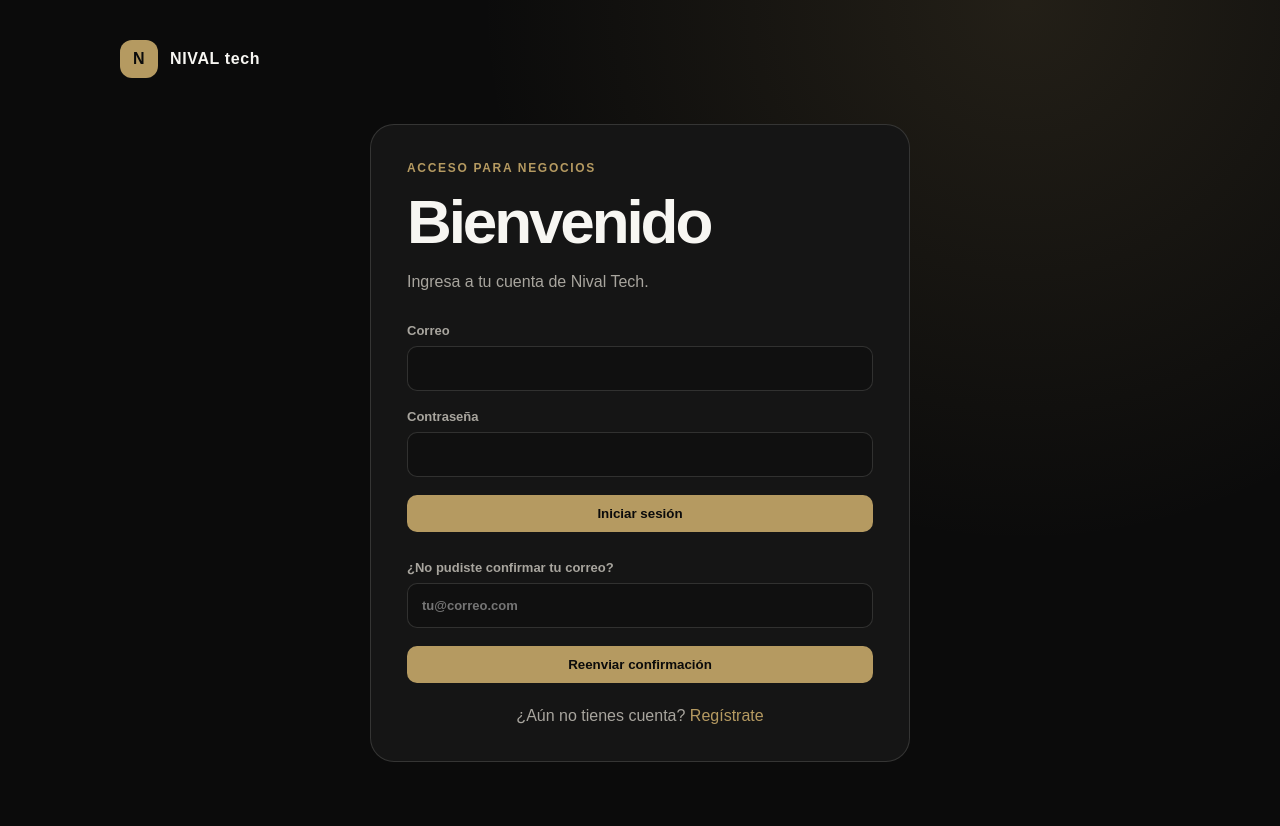
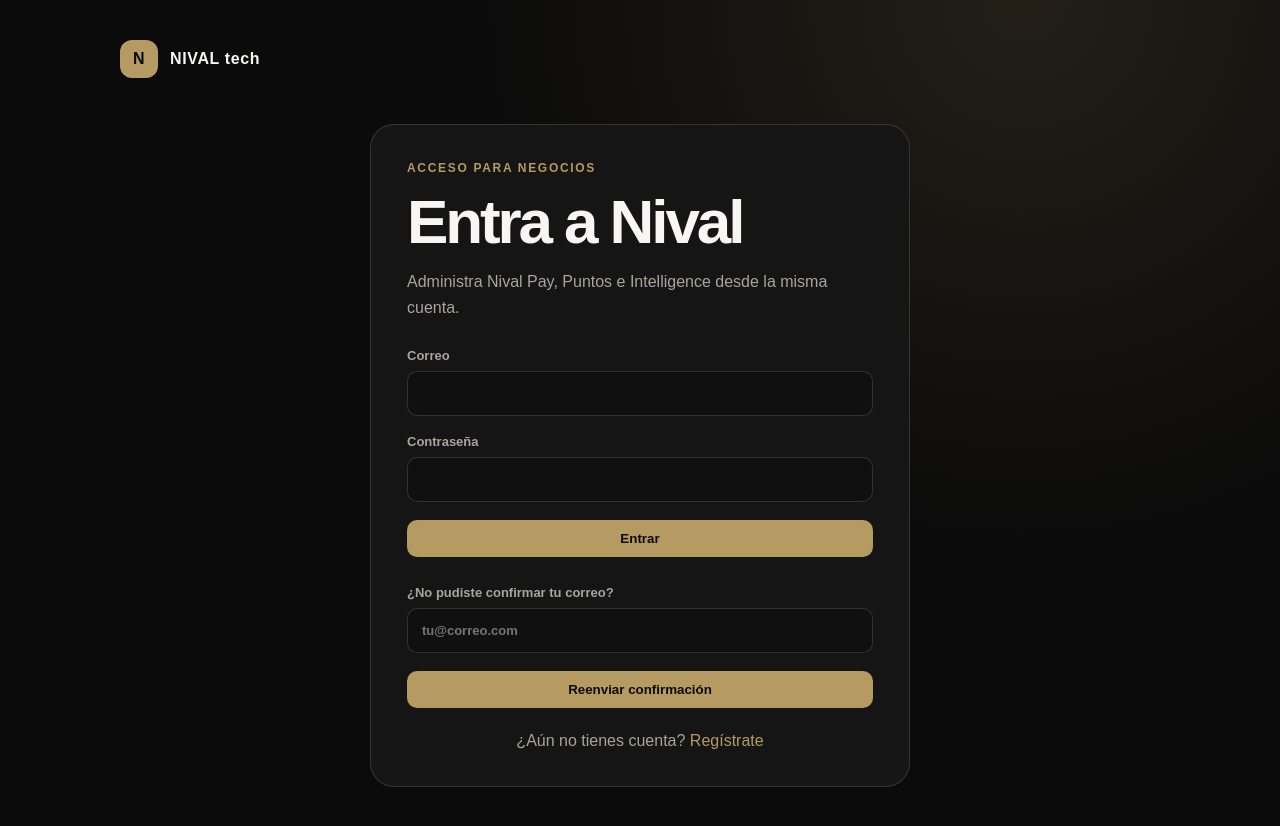
Before and after one commit to archundia222/nival-tech-demo, a Next.js app in the folder platform/: page /auth in a window 1280 px wide. Shown: the top 826 px of the page. Built offline with nearby package versions, Linux system fonts and the light colour scheme.

Commit message:
Make signup flow simpler and product-oriented

```diff
--- a/platform/src/app/auth/page.tsx
+++ b/platform/src/app/auth/page.tsx
@@ -17,12 +17,13 @@
       </Link>
       <section className="authCard">
         <p className="eyebrow">ACCESO PARA NEGOCIOS</p>
-        <h1>{signup ? "Crea tu cuenta" : "Bienvenido"}</h1>
+        <h1>{signup ? "Crea tu acceso a Nival" : "Entra a Nival"}</h1>
         <p className="authIntro">
           {signup
-            ? "Primero crearemos tu usuario; después configurarás tu negocio."
-            : "Ingresa a tu cuenta de Nival Tech."}
+            ? "Crea tu acceso y enseguida te pediremos solo lo necesario para preparar tu negocio."
+            : "Administra Nival Pay, Puntos e Intelligence desde la misma cuenta."}
         </p>
+        {signup && <div className="authPath"><span><b>1</b> Tu acceso</span><span><b>2</b> Tu negocio</span><span><b>3</b> Elige qué usar</span></div>}
         {params.error && <div className="formMessage errorMessage">{params.error}</div>}
         {params.message && <div className="formMessage successMessage">{params.message}</div>}
         <form action={signup ? signUp : signIn} className="authForm">
@@ -32,7 +33,7 @@
           )}
           <label>Correo<input type="email" name="email" required autoComplete="email" /></label>
           <label>Contraseña<input type="password" name="password" required minLength={8} autoComplete={signup ? "new-password" : "current-password"} /></label>
-          <button className="primaryButton" type="submit">{signup ? "Crear cuenta" : "Iniciar sesión"}</button>
+          <button className="primaryButton" type="submit">{signup ? "Continuar" : "Entrar"}</button>
         </form>
 
         {!signup && (
```
